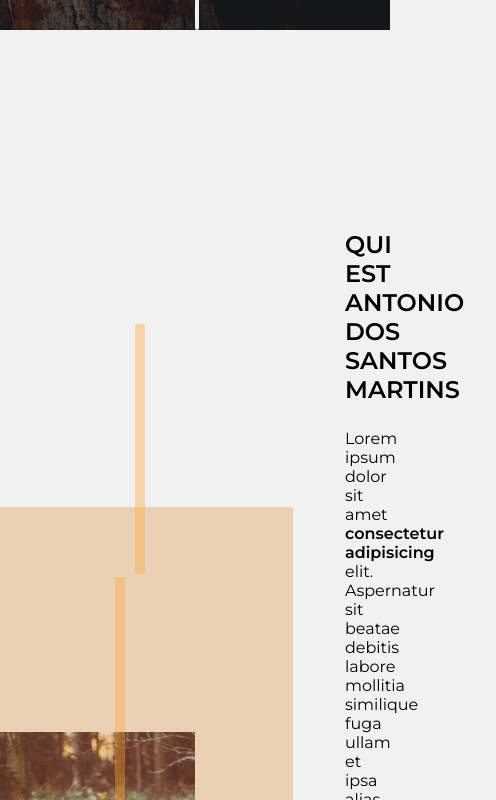
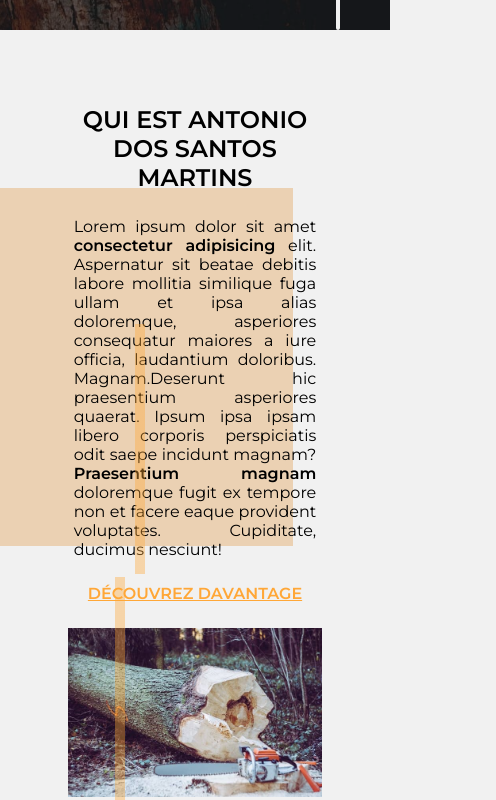
Before and after one commit to mentos126/timber, a plain HTML site: page index.html in a window 390 px wide. Shown: the part 814-1614 px from the top of the page, 496 px wide, since content can reach past the window. Drawn offline with Linux system fonts and the light colour scheme.

Commit message:
end css index

```diff
--- a/resources/css/items.css
+++ b/resources/css/items.css
@@ -2,7 +2,7 @@
   width: 100%;
 }
 
-.item {
+#items .item {
   position: relative;
   width: 100%;
   margin: 200px 0;
@@ -10,7 +10,7 @@
   align-items: center;
 }
 
-.item .img {
+#items .item .img {
   width: 50%;
   height: calc(100vh * 0.45);
   object-fit: cover;
@@ -20,25 +20,25 @@
   background-size: cover;
 }
 
-.item .description {
+#items .item .description {
   width: 50%;
   padding: 0 150px;
   text-align: center;
   z-index: 2;
 }
 
-.item .description p {
+#items .item .description p {
   text-align: justify;
   margin: 25px 0;
 }
 
-.item .description a {
+#items .item .description a {
   color: var(--yellow-orange);
   text-decoration: underline;
   font-weight: bold;
 }
 
-.item .cover {
+#items .item .cover {
   position: absolute;
   top: 20%;
   width: 75%;
@@ -46,11 +46,11 @@
   background: var(--fulvous-transparent);
 }
 
-.item .cover.left {
+#items .item .cover.left {
   left: 0;
 }
 
-.item .cover.right {
+#items .item .cover.right {
   right: 0;
 }
 
@@ -75,3 +75,34 @@
   top: 120vh;
   right: 245px;
 }
+
+@media (max-width: 1200px) {
+  #items .item {
+    flex-direction: column;
+    margin: 50px 0;
+  }
+
+  #items .item:nth-child(even) {
+    flex-direction: column-reverse;
+  }
+
+  #items .item .description {
+    width: 75%;
+    padding: 25px;
+  }
+
+  #items .item .cover {
+    top: 15%;
+    height: 50%;
+  }
+
+  #items .item .img {
+    height: 50%;
+  }
+}
+
+@media (max-width: 850px) {
+  #items .item .img {
+    width: 65%;
+  }
+}
--- a/resources/css/prefooter.css
+++ b/resources/css/prefooter.css
@@ -35,3 +35,16 @@
   border: solid 2px var(--yellow-orange);
   padding: 5px 40px;
 }
+
+@media (max-width: 360px) {
+  #prefooter .prefooter-container .contact a {
+    font-size: .9rem;
+    padding: 5px 30px;
+  }
+}
+
+@media (max-width: 360px) {
+  #prefooter .prefooter-container .contact a {
+    padding: 5px 20px;
+  }
+}
--- a/resources/js/main.js
+++ b/resources/js/main.js
@@ -8,19 +8,21 @@ const resizeHandler = () => {
   slogan.style.display = 'block'
   sloganAlt.style.display = 'none'
 
-  if (slogan.clientHeight > 500) {
+  // window.setTimeout(() => {
+  if (slogan.clientHeight > 400) {
     main.classList.add('min')
   }
 
-  if ((main.clientHeight / 2) - 20 <= slogan.clientHeight) {
+  if ((main.clientHeight / 2) - 70 <= slogan.clientHeight) {
     main.classList.add('min')
 
     // check after minify display
-    if ((main.clientHeight / 2) - 20 <= slogan.clientHeight) {
+    if ((main.clientHeight / 2) - 70 <= slogan.clientHeight) {
       slogan.style.display = 'none'
       sloganAlt.style.display = 'flex'
     }
   }
+  // }, .1)
 }
 
 resizeHandler()
```
